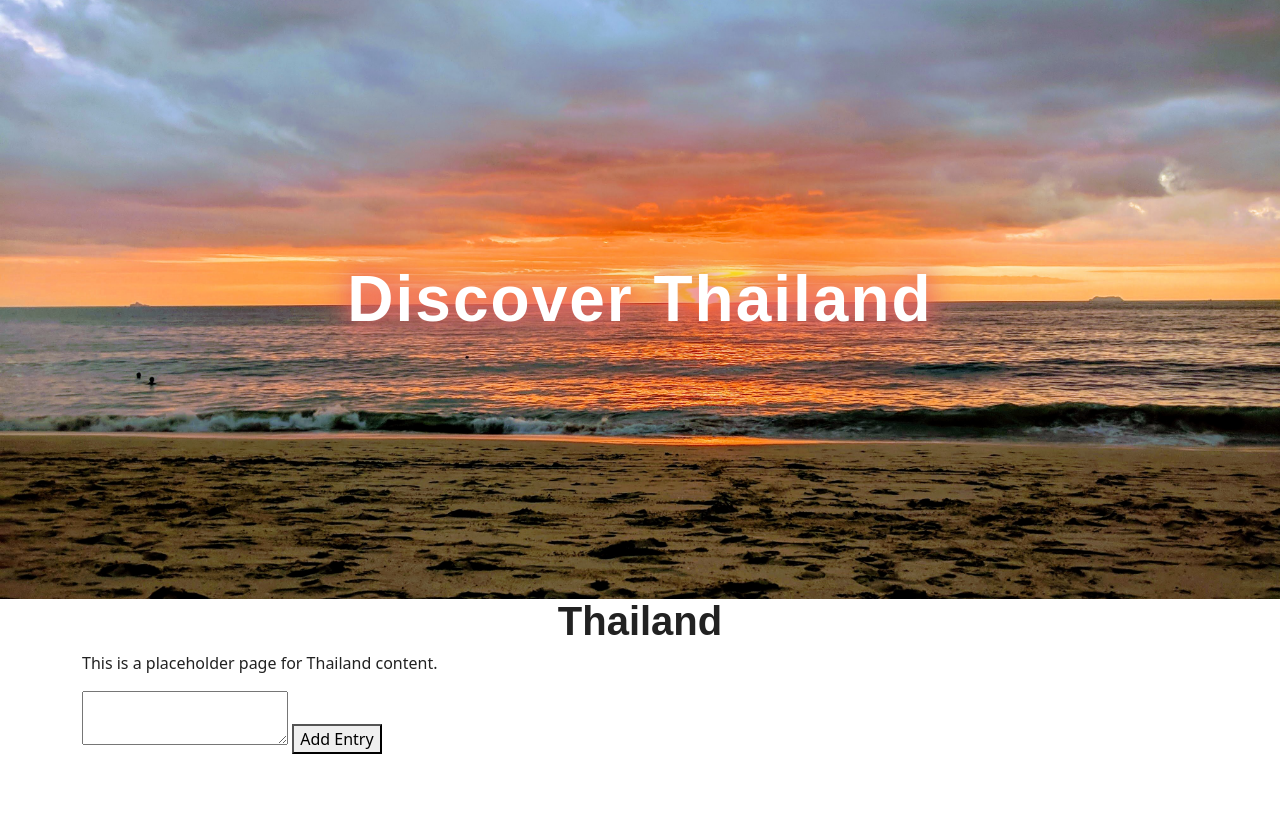
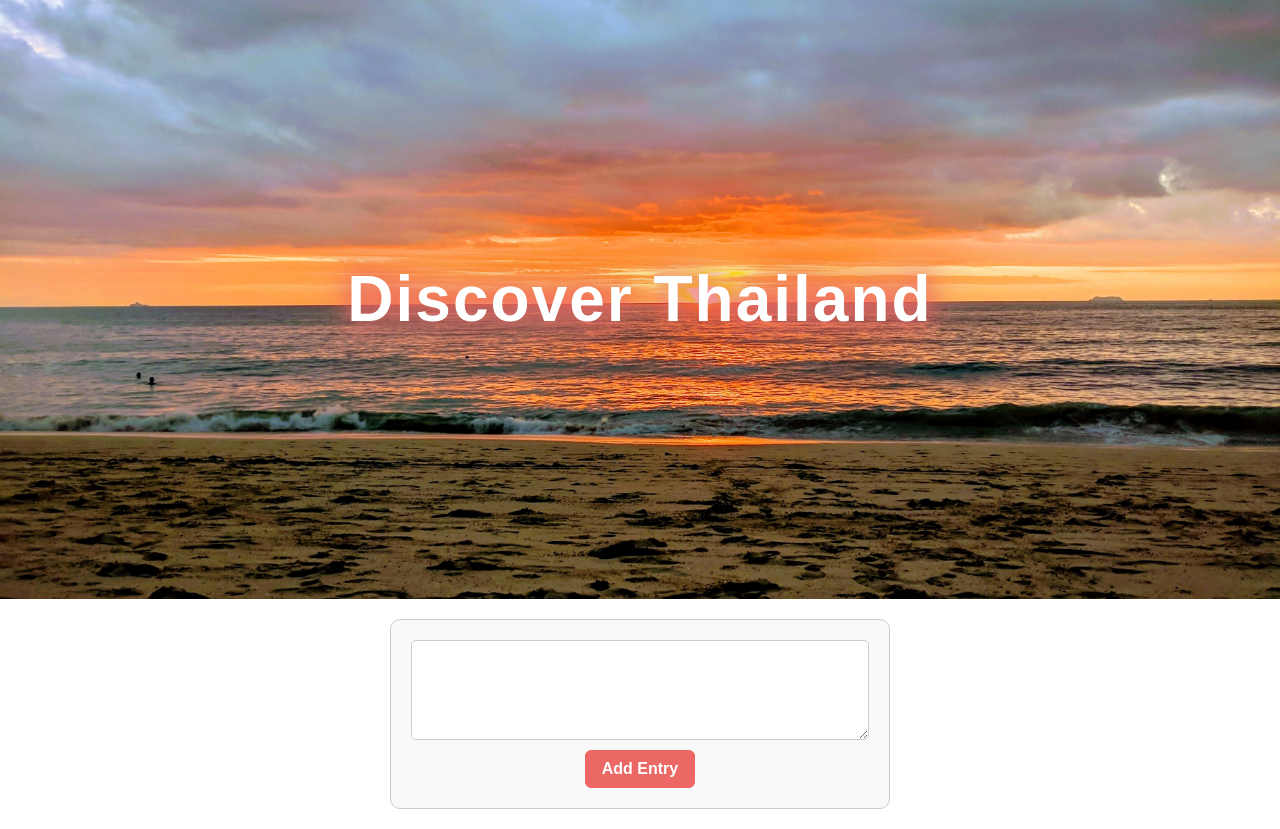
Before and after one commit to jmasters89/travel-blog, a Flask app: page /thailand in a window 1280 px wide. Shown: the part 60-889 px from the top of the page. Before the commit the page ends 814 px from the top, so only its background shows below. Run offline with Flask 3, Linux system fonts and the light colour scheme; some libraries are stand-ins or nearby versions; some web fonts are replaced.

Commit message:
all journals and notes working

```diff
--- a/website/templates/thailand.html
+++ b/website/templates/thailand.html
@@ -4,15 +4,13 @@
 {% block hero_title %}Discover Thailand{% endblock %}
 
 {% block content %}
-  <h1 align="center">Thailand</h1>
-  <p>This is a placeholder page for Thailand content.</p>
+  <div id="journal-entries" class="margin-top"></div>
 
-  <div id="journal-entries"></div>
+  <form id="journal-form" class="form-container">
+    <textarea id="journal-content" class="form-textarea" required></textarea>
+    <button type="submit" class="btn btn-primary">Add Entry</button>
+  </form>
 
-  <form id="journal-form">
-    <textarea id="journal-content" required></textarea>
-    <button type="submit">Add Entry</button>
-  </form>
 
   <script src="{{ url_for('static', filename='js/journal.js') }}"></script>
 {% endblock %}
```
